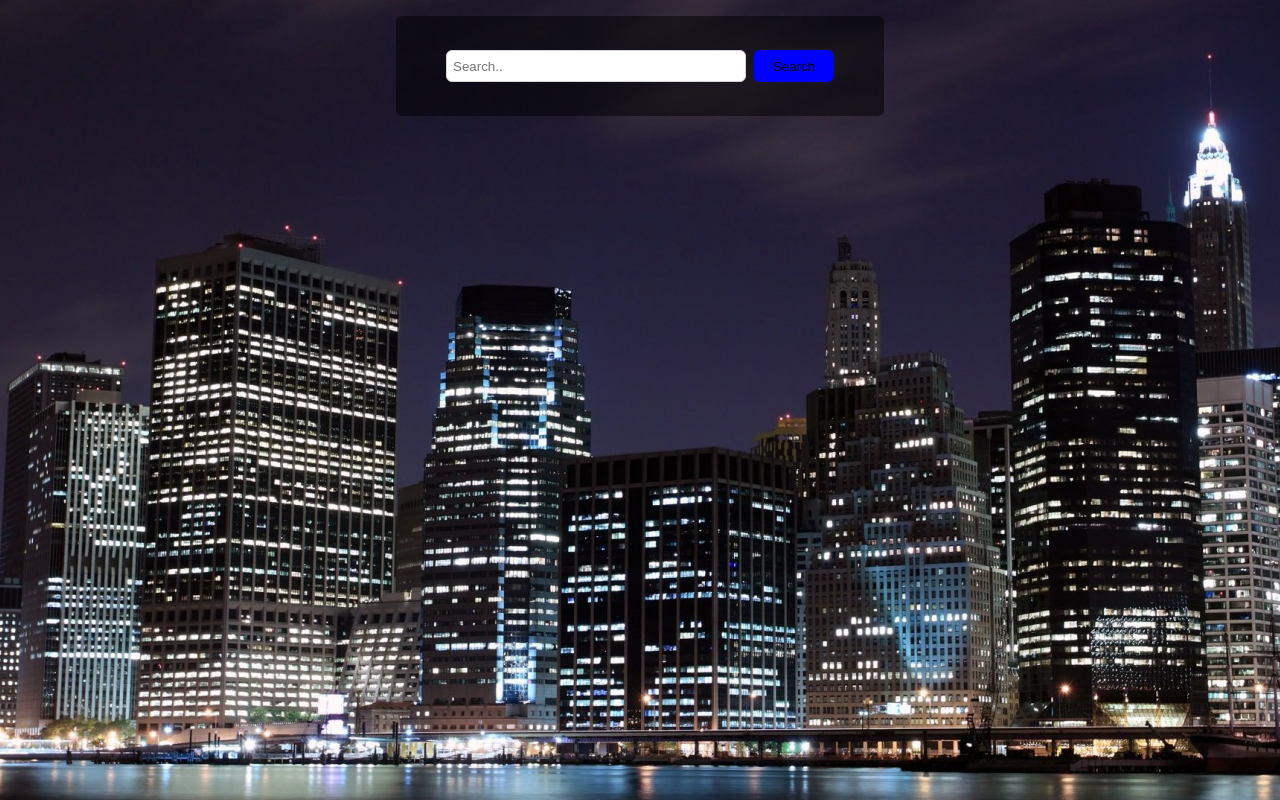
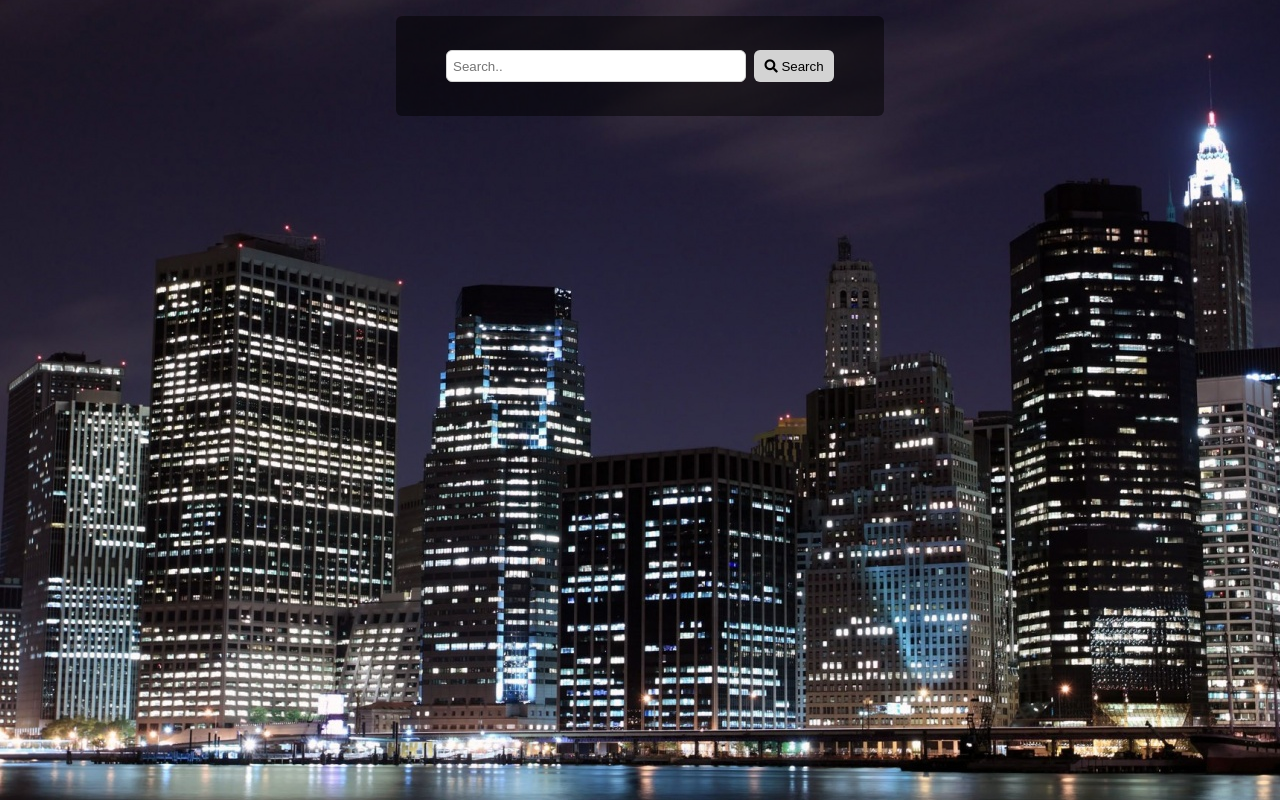
Before and after one commit to sykes10/FourSquareTest, an Angular app: page / in a window 1280 px wide. Built offline with nearby package versions, Linux system fonts and the light colour scheme.

Commit message:
search icon added

```diff
--- a/src/app/components/search-bar/search-bar.component.html
+++ b/src/app/components/search-bar/search-bar.component.html
@@ -1,4 +1,5 @@
 <div class="search">
   <input class="search__bar" type="search" placeholder="Search..">
-  <button class="search__button">Search</button>
+  <button class="search__button">  <i class="fas fa-search"></i>
+    Search</button>
 </div>
--- a/src/app/components/search-bar/search-bar.component.scss
+++ b/src/app/components/search-bar/search-bar.component.scss
@@ -28,6 +28,6 @@ $margin: 8px;
     border-radius: $radius;
     padding: $padding;
     border: none;
-    background-color: blue;
+    background-color: lightgray;
   }
 }
--- a/src/index.html
+++ b/src/index.html
@@ -7,6 +7,7 @@
 
   <meta name="viewport" content="width=device-width, initial-scale=1">
   <link rel="icon" type="image/x-icon" href="favicon.ico">
+  <link rel="stylesheet" href="https://use.fontawesome.com/releases/v5.3.1/css/all.css" integrity="sha384-mzrmE5qonljUremFsqc01SB46JvROS7bZs3IO2EmfFsd15uHvIt+Y8vEf7N7fWAU" crossorigin="anonymous">
 </head>
 <body>
   <and-root></and-root>
```
